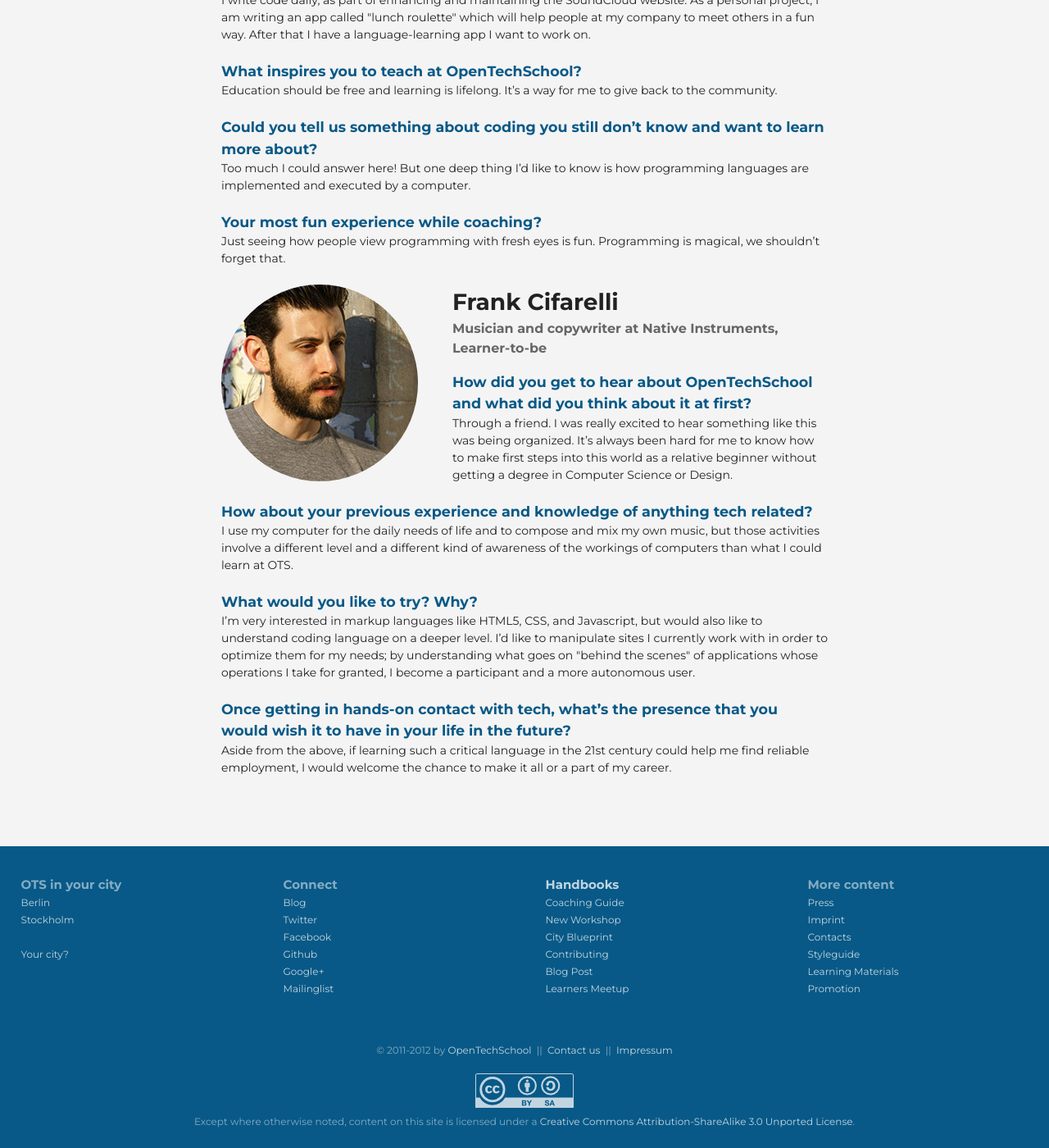
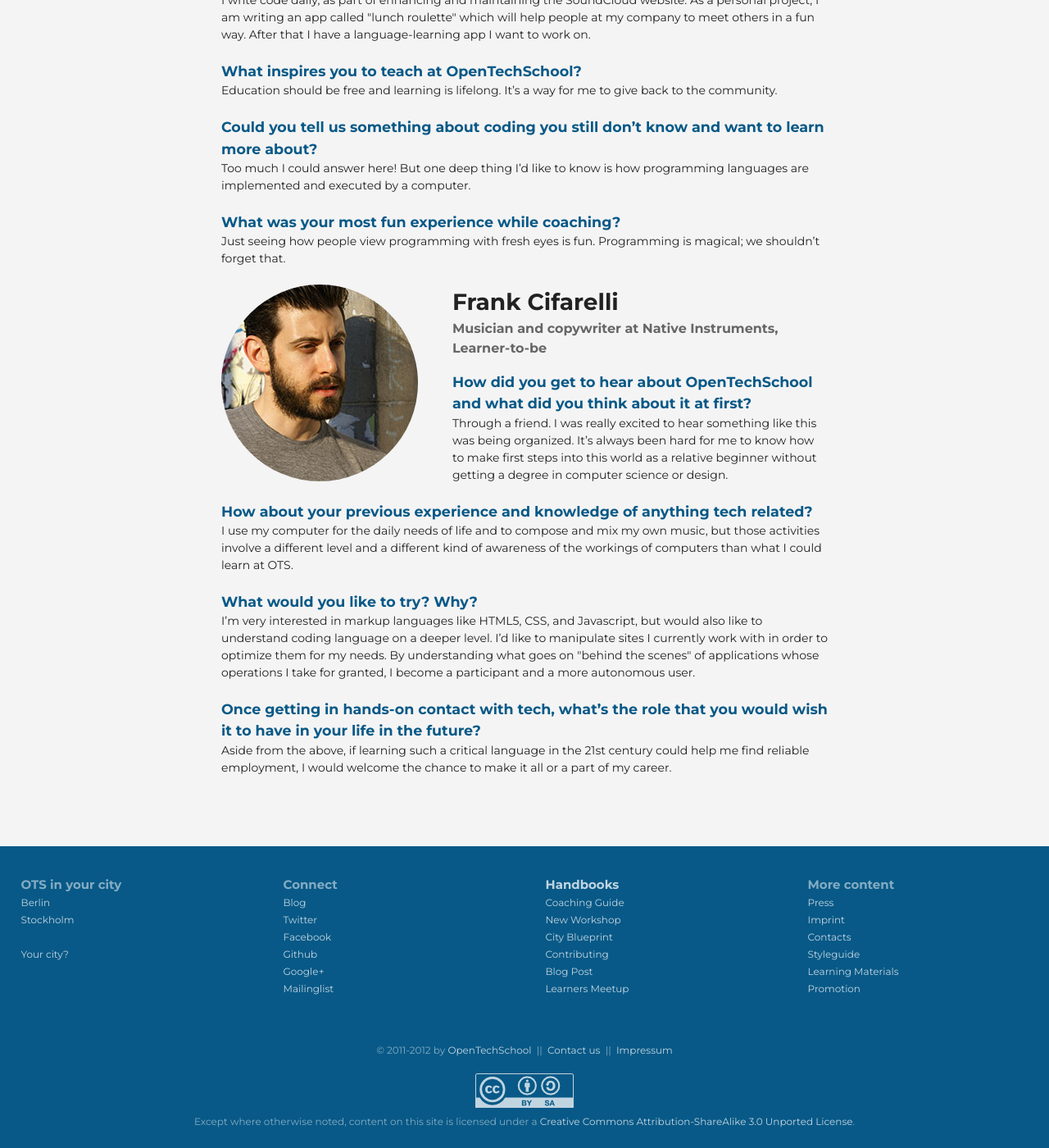
Before and after one commit to OpenTechSchool/www.opentechschool.org, a Jekyll site: the page built from testimonials.html, in a window 1280 px wide and 1400 px high, scrolled down 2081 px. Shown: the whole window at 82% size. Built offline with Jekyll 4.4.1, drawn with Linux system fonts in a browser that asks for light colours; nearby versions of some CDN libraries; some of the changed text lies outside the part shown.

Commit message:
copyediting

```diff
--- a/testimonials.html
+++ b/testimonials.html
@@ -21,13 +21,13 @@
 
   <p class="answer">The JavaScript workshop, because I already had some experience with JS from the Codecademy courses.</p>
 
-  <h3 class="question">Your opinion about the workshop you attended? And what do you plan to do after it?</h3>
+  <h3 class="question">What is you opinion about the workshop you attended? And what do you plan to do after it?</h3>
 
   <p class="answer">It was great! A new dose of inspiration and motivation. I learned a lot of new things, met awesome people, and got even more excited about JS! I want to keep on learning. It’s just much more fun to learn how to code together with other like-minded people.</p>
 
-  <h3 class="question">Your most fun learning experience?</h3>
+  <h3 class="question">What is your most fun learning experience?</h3>
 
-  <p class="answer">What I really like is that feeling of instant gratification. You write a piece of code, hit "run," and... (hopefully) success! It works! I find that very motivating. Also, playing my first Black Jack game I built myself using JavaScript was cool.</p>
+  <p class="answer">What I really like is that feeling of instant gratification. You write a piece of code, hit "run," and... (hopefully) success! It works! I find that very motivating. Also, playing the Black Jack game I built myself using JavaScript was cool.</p>
 </section>
 
 
@@ -51,9 +51,9 @@
 
   <p class="answer">Too much I could answer here! But one deep thing I’d like to know is how programming languages are implemented and executed by a computer.</p>
 
-  <h3 class="question">Your most fun experience while coaching?</h3>
+  <h3 class="question">What was your most fun experience while coaching?</h3>
 
-  <p class="answer">Just seeing how people view programming with fresh eyes is fun. Programming is magical, we shouldn’t forget that.</p>
+  <p class="answer">Just seeing how people view programming with fresh eyes is fun. Programming is magical; we shouldn’t forget that.</p>
 </section>
 
 
@@ -63,7 +63,7 @@
 
   <h3 class="question">How did you get to hear about OpenTechSchool and what did you think about it at first?</h3>
 
-  <p class="answer">Through a friend. I was really excited to hear something like this was being organized. It’s always been hard for me to know how to make first steps into this world as a relative beginner without getting a degree in Computer Science or Design.</p>
+  <p class="answer">Through a friend. I was really excited to hear something like this was being organized. It’s always been hard for me to know how to make first steps into this world as a relative beginner without getting a degree in computer science or design.</p>
 
   <h3 class="question">How about your previous experience and knowledge of anything tech related?</h3>
 
@@ -71,9 +71,9 @@
 
   <h3 class="question">What would you like to try? Why?</h3>
 
-  <p class="answer">I’m very interested in markup languages like HTML5, CSS, and Javascript, but would also like to understand coding language on a deeper level. I’d like to manipulate sites I currently work with in order to optimize them for my needs; by understanding what goes on "behind the scenes" of applications whose operations I take for granted, I become a participant and a more autonomous user.</p>
+  <p class="answer">I’m very interested in markup languages like HTML5, CSS, and Javascript, but would also like to understand coding language on a deeper level. I’d like to manipulate sites I currently work with in order to optimize them for my needs. By understanding what goes on "behind the scenes" of applications whose operations I take for granted, I become a participant and a more autonomous user.</p>
 
-  <h3 class="question">Once getting in hands-on contact with tech, what’s the presence that you would wish it to have in your life in the future?</h3>
+  <h3 class="question">Once getting in hands-on contact with tech, what’s the role that you would wish it to have in your life in the future?</h3>
 
   <p class="answer">Aside from the above, if learning such a critical language in the 21st century could help me find reliable employment, I would welcome the chance to make it all or a part of my career.</p>
 </section>
```
